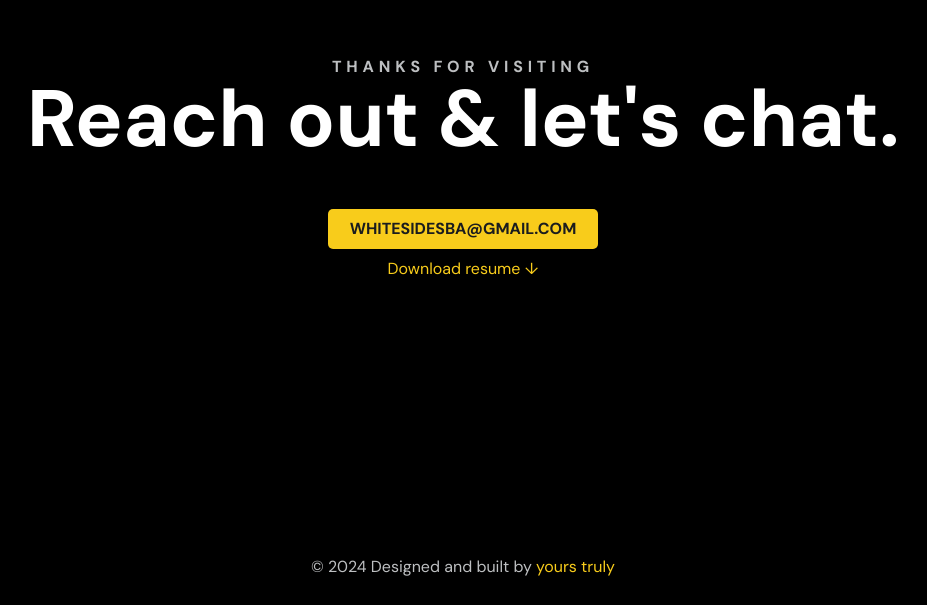
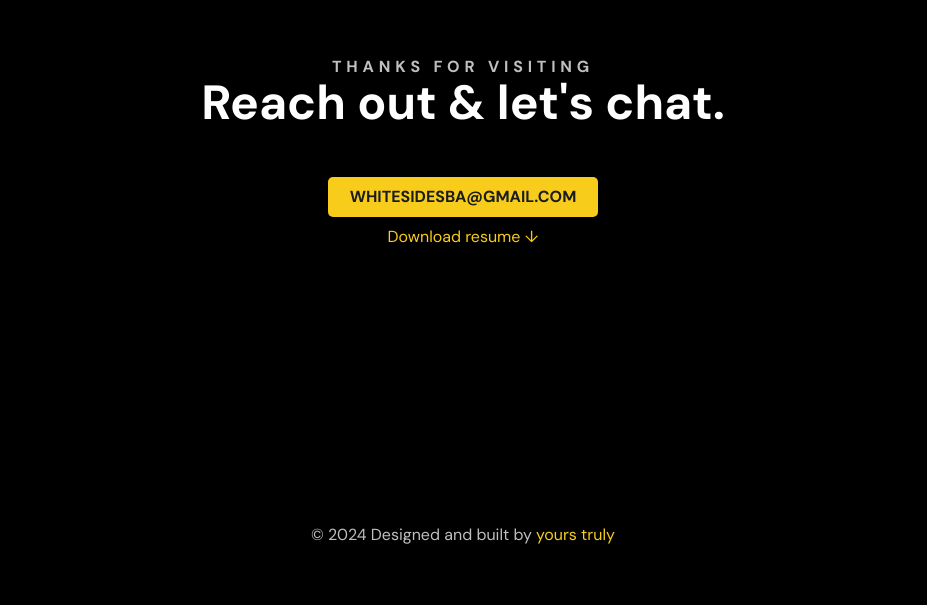
Before and after one commit to 2ebra/portfolio, a plain HTML site: page index.html in a window 1280 px wide. Shown: the part 6795-7400 px from the top of the page, without its empty margins (177-1104 px from the left). After the commit the page ends 7368 px from the top, so only its background shows below. Drawn offline with nearby package versions, Linux system fonts and the light colour scheme.

```diff
--- a/index.html
+++ b/index.html
@@ -334,7 +334,7 @@
                         <div class="flex flex-col align-center gap--xs mb-m">
                             <div class="flex flex-col align-center">
                                 <h2 class="kicker">Thanks for visiting</h2>
-                                <div class="card-header text-primary-100 chat fs-900">
+                                <div class="card-header text-primary-100 chat">
                                     Reach out & let's chat.
                                     <div class="chat-bubble">
                                         <div class="msg">
```
